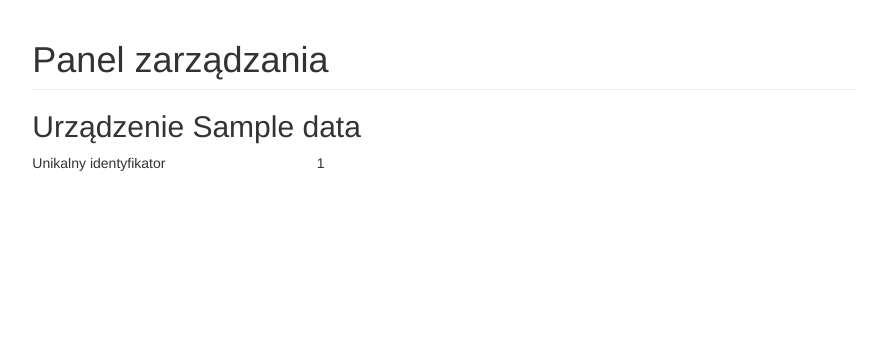
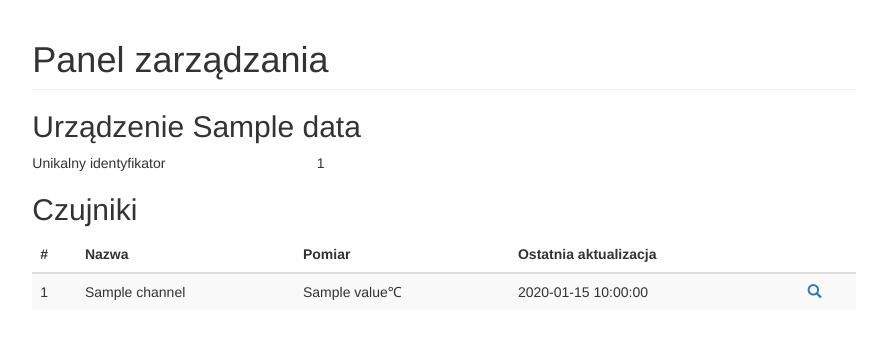
Before and after one commit to darksv/Dashboard, a Flask app: page /device/1 in a window 1280 px wide. Shown: the top 339 px of the page, without its empty margins (196-1083 px from the left). Run offline with Flask 2, Linux system fonts and the light colour scheme; a database or web service that is not in the repository returns one stand-in record (values such as "Sample title"); data that the repository does not hold is empty; some libraries are stand-ins or nearby versions.

Commit message:
add list of channels in device details

```diff
--- a/app/templates/device_details.html
+++ b/app/templates/device_details.html
@@ -17,6 +17,30 @@
 
                 </div>
             </div>
+
+            <h2 class="sub-header">Czujniki</h2>
+            <table class="table table-striped">
+                <thead>
+                    <tr>
+                        <th>#</th>
+                        <th>Nazwa</th>
+                        <th>Pomiar</th>
+                        <th>Ostatnia aktualizacja</th>
+                        <th></th>
+                    </tr>
+                </thead>
+                <tbody>
+                {% for channel in device['channels'] %}
+                    <tr>
+                        <td>{{ channel['id'] }}</td>
+                        <td>{{ channel['name'] }}</td>
+                        <td>{{ channel['value'] }}℃</td>
+                        <td>{{ channel['value_updated'] }}</td>
+                        <td><a href="{{ url_for('sensor_details', sensor_id=channel['id']) }}"><span class="glyphicon glyphicon-search" aria-hidden="true"></span></a></td>
+                    </tr>
+                {% endfor %}
+                </tbody>
+            </table>
         </div>
     </div>
 </div>
```
